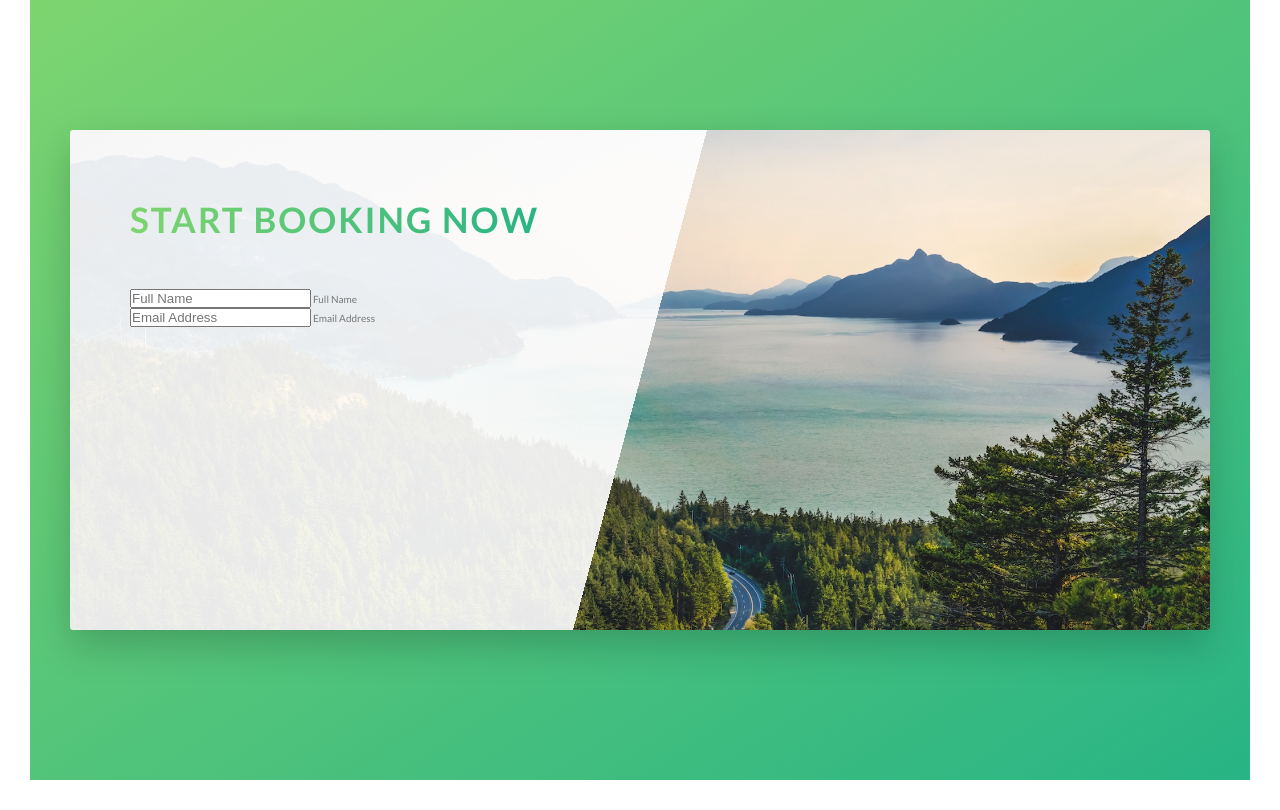
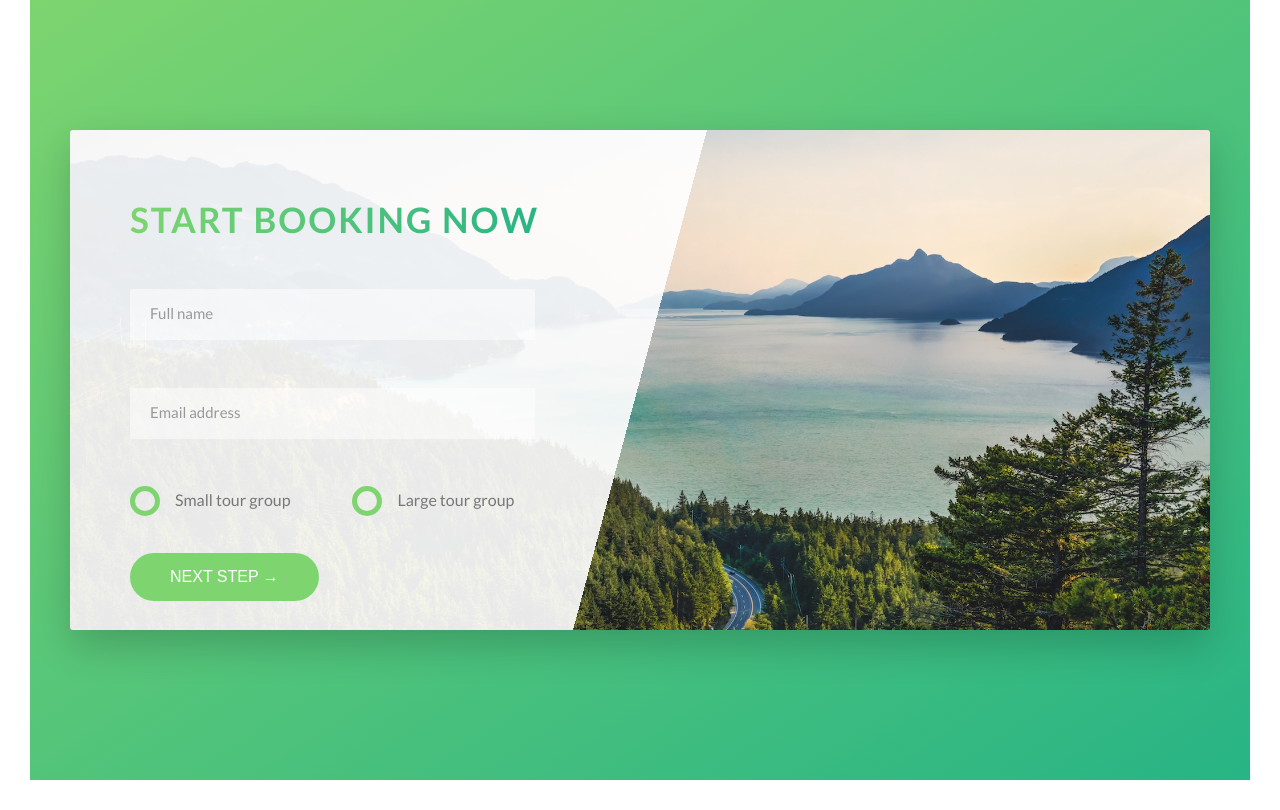
Before and after one commit to EYoung75/natours, a website: page index.html in a window 1280 px wide. Shown: the part 4480-5290 px from the top of the page. Drawn offline with Linux system fonts and the light colour scheme.

Commit message:
finished out bookings section

```diff
--- a/index.html
+++ b/index.html
@@ -313,19 +313,42 @@
         <div class="row">
             <div class="book">
                 <div class="book__form">
+                    <form action="#" class="form">
                         <div class="u-margin-bottom-medium">
                             <h2 class="heading-secondary">
                                 Start booking now
                             </h2>
                         </div>
-              <form class="form" action="#">
+
                         <div class="form__group">
-                  <input class="form__input" type="text" id="name" placeholder="Full Name" required>
-                  <label for="name" class="form__label">Full Name</label>
+                            <input type="text" class="form__input" placeholder="Full name" id="name" required>
+                            <label for="name" class="form__label">Full name</label>
                         </div>
+
                         <div class="form__group">
-                  <input class="form__input" type="email" id="email" placeholder="Email Address" required>
-                  <label for="email" class="form__label">Email Address</label>
+                            <input type="email" class="form__input" placeholder="Email address" id="email" required>
+                            <label for="email" class="form__label">Email address</label>
+                        </div>
+                        <div class="form__group u-margin-bottom-medium">
+                            <div class="form__radio-group">
+                                <input type="radio" class="form__radio-input" id="small" name="size">
+                                <label for="small" class="form__radio-label">
+                                    <span class="form__radio-button"></span>
+                                    Small tour group
+                                </label>
+                            </div>
+
+                            <div class="form__radio-group">
+                                <input type="radio" class="form__radio-input" id="large" name="size">
+                                <label for="large" class="form__radio-label">
+                                    <span class="form__radio-button"></span>
+                                    Large tour group
+                                </label>
+                            </div>
+                        </div>
+
+                        <div class="form__group">
+                            <button class="btn btn--green">Next step &rarr;</button>
                         </div>
                     </form>
                 </div>
--- a/sass/abstracts/_variables.scss
+++ b/sass/abstracts/_variables.scss
@@ -5,6 +5,7 @@ $color-primary-dark: #28b485;
 $color-dark-gray: #777;
 $color-gray-light-1: #f7f7f7;
 $color-gray-light-2: #eee;
+$color-gray-dark-2: #999;
 $color-black: #000;
 $color-white: #fff;
 $color-secondary-light: #ffb900;
--- a/sass/base/_utilities.scss
+++ b/sass/base/_utilities.scss
@@ -1,24 +1,25 @@
 .u-center-text {
-    text-align: center;
+    text-align: center !important;
+
 }
 
 .u-margin-bottom-small {
-    margin-bottom: 1.5rem;
+    margin-bottom: 1.5rem !important;
 }
 
 
 .u-margin-bottom-medium {
-    margin-bottom: 4rem;
+    margin-bottom: 4rem !important;
 }
 
 .u-margin-bottom-big {
-    margin-bottom: 8rem;
+    margin-bottom: 8rem !important;
 }
 
 .u-margin-top-big {
-    margin-top: 8rem;
+    margin-top: 8rem !important;
 }
 
 .u-margin-top-huge {
-    margin-top: 10rem;
+    margin-top: 10rem !important;
 }
--- a/sass/components/_button.scss
+++ b/sass/components/_button.scss
@@ -1,5 +1,5 @@
-
 .btn {
+  &,
   &:link,
   &:visited {
     text-transform: uppercase;
@@ -10,6 +10,8 @@
     transition: all 0.2s;
     position: relative;
     font-size: $default-font-size;
+    border: none;
+    cursor: pointer;
   }
 
   &--animated {
@@ -22,7 +24,9 @@
     box-shadow: 0 1rem 1rem rgba(0, 0, 0, 0.2);
   }
 
-    &:active {
+  &:active,
+  &:focus {
+    outline: none;
     transform: translateY(-0.1rem);
     box-shadow: 0 0.5rem 0.2rem rgba(0, 0, 0, 0.2);
   }
@@ -64,25 +68,25 @@
 
 .btn-text {
   &:link,
-    &:visited, {
+  &:visited {
     font-size: $default-font-size;
     color: $color-primary;
     display: inline-block;
     text-decoration: none;
     border-bottom: 1px solid $color-primary;
     padding: 3px;
-      transition: all .2s;
+    transition: all 0.2s;
   }
 
   &:hover {
     background-color: $color-primary;
     color: white;
-      box-shadow: 0 1rem 2rem rgba($color-black, .15);
+    box-shadow: 0 1rem 2rem rgba($color-black, 0.15);
     transform: translateY(-2px);
   }
 
   &:active {
-      box-shadow: 0 .5rem 1rem rgba($color-black, .15);
+    box-shadow: 0 0.5rem 1rem rgba($color-black, 0.15);
     transform: translateY(0px);
   }
 }
--- /dev/null
+++ b/sass/components/_form.scss
@@ -0,0 +1,95 @@
+.form {
+    &__group:not(:last-child) {
+        margin-bottom: 2rem;
+    }
+    &__input {
+        font-size: 1.5rem;
+        font-family: inherit;
+        color: inherit;
+        padding: 1.5rem 2rem;
+        border-radius: 2px;
+        background-color: rgba($color-white, .5);
+        border: none;
+        border-bottom: 3px solid transparent;
+        width: 90%;
+        display: block;
+        transition: all .3s;
+
+        &::-webkit-input-placeholder {
+            color: $color-gray-dark-2;
+        }
+
+        &:focus:invalid {
+            border-bottom: 3px solid $color-secondary-dark;
+
+        }
+
+        &:focus {
+            outline: none;
+            box-shadow: 0 1rem 2rem rgba($color-black, .1);
+            border-bottom: 3px solid $color-primary;
+        }
+
+    }
+
+    &__label {
+        font-size: 1.2rem;
+        font-weight: 700;
+        margin-left: 2rem;
+        margin-top: .7rem;
+        display: block;
+        transition: all .3s;
+    }
+
+    &__input:placeholder-shown + &__label{
+        opacity: 0;
+        visibility: hidden;
+        transform: translateY(-4rem);
+    }
+
+    &__radio-group {
+        width: 49%;
+        display: inline-block;
+    }
+
+    &__radio-input {
+        display: none;
+    }
+
+    &__radio-label {
+        font-size: $default-font-size;
+        cursor: pointer;
+        position: relative;
+        padding-left: 4.5rem;
+    }
+
+    &__radio-button {
+        height: 3rem;
+        width: 3rem;
+        border: 5px solid $color-primary;
+        border-radius: 50%;
+        display: inline-block;
+        position: absolute;
+        left: 0;
+        top: -.4rem;
+
+        &::after {
+            content: "";
+            display: block;
+            height: 1.3rem;
+            width: 1.3rem;
+            border-radius: 50%;
+            position: absolute;
+            top: 50%;
+            left: 50%;
+            transform: translate(-50%, -50%);
+            background-color: $color-primary;
+            opacity: 0;
+            transition: opacity .2s;
+        }
+    }
+
+    &__radio-input:checked ~ &__radio-label &__radio-button::after {
+        opacity: 1;
+    }
+}
--- a/sass/main.scss
+++ b/sass/main.scss
@@ -14,6 +14,7 @@
 @import "components/card";
 @import "components/story";
 @import "components/bg-video";
+@import "components/form";
 
 
 @import "pages/home";
```
Also changed, not shown: css/style.css. Lines whose indentation alone changed are shown as unchanged.
